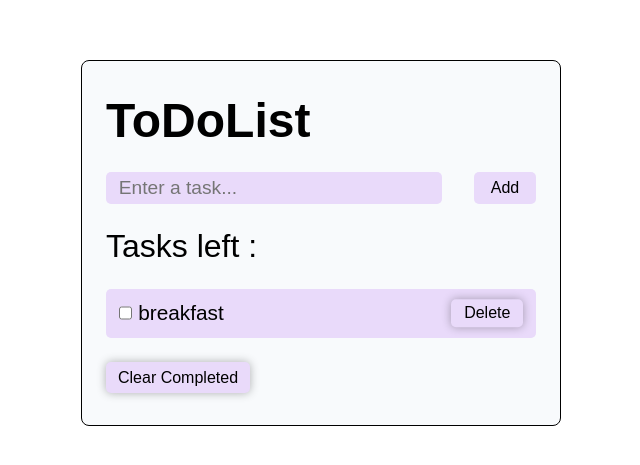
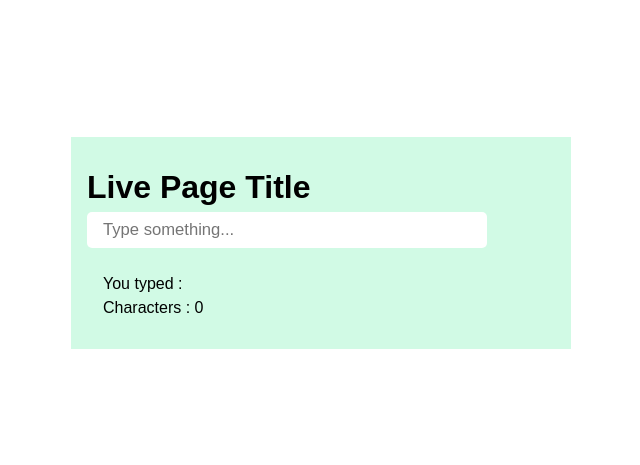
Before and after one commit to NargesHaidari/Daily-React-Practice, a React (Vite) app in the folder React-practice/: page / in a window 1280 px wide. Shown: the part 157-622 px from the top of the page, without its empty margins (319-959 px from the left). Built offline with nearby package versions, Linux system fonts and the light colour scheme.

Commit message:
Learn the React useEffect Hook

```diff
--- a/React-practice/src/App.css
+++ b/React-practice/src/App.css
@@ -1,139 +1,47 @@
-
 
 *{
+    box-sizing: border-box;
+    margin: 0;
     padding: 0;
-    margin: 0;
-    box-sizing: border-box;
+    font-family: Arial;
 }
 
 body{
-    font-family : arial;
     min-height: 100vh;
     display: flex;
+    align-items: center;
     justify-content: center;
-    align-items: center;
-    width: 100vw;
-    overflow-x: hidden;
-    padding: 2rem 0;
 }
 
-.toDoList-container{
-    background-color: #F8FAFC ;
-    border: 1px solid black;
-    padding: 2rem 1.5rem;
+.container{
+    width: 500px;
+    background-color: #D1FAE5;
+    padding: 2rem 1rem;
     display: flex;
     flex-direction: column;
-    gap: 1.5rem;
-    border-radius: 8px;
-    width: 30rem;
+    gap: 0.4rem;
+}
+
+input{
+    border: none;
+    outline: none;
+    padding: 0.5rem 0rem 0.5rem 1rem;
+    border-radius: 5px;
+    font-size: clamp(16px , 1.3vw , 22px);
+    width: min(400px , 100%);
+    margin-bottom: 20px;
+}
+
+p{
+    margin-left: 1rem;
 }
 
 
-
-.heading{
-    font-size: clamp(2rem, 6vw, 3rem);
-}
-
-.inp-btn{
-    display: flex;
-}
-
-.input{
-    width: min(22rem, 100%);
-    padding: 0.3rem 0.8rem;
-    font-size: clamp(1rem, 2vw, 1.2rem);
-    margin-right: 2rem;
-    border: none;
-    background-color: #e9dafa;
-    border-radius: 5px;
-    outline: none;
-}
-
-.add-btn, .clear-completed{
-    width: 4rem;
-    padding: 0.3rem 0.8rem;
-    background-color: #e9dafa;
-    border: none;
-    box-shadow: 0 0 10px rgba(0, 0, 0, 0.3);
-    font-size: clamp(0.7rem, 2vw, 1rem);
-    border-radius: 5px;
-    transition: all 0.3s ease;
-}
-
-.add-btn{
-    box-shadow: none;
-}
-
-.tasks-left{
-    font-size: clamp(1.5rem, 4vw, 2rem);
-}
-
-ul{
-    display: flex;
-    flex-direction: column;
-    gap: 1rem;
-    list-style-type: none;
-    width: 100%;
-    font-size: clamp(1rem, 2.5vw, 1.3rem);
-}
-
-li{
-    display: flex;
-    width: 100%;
-    position: relative;
-    background-color: #e9dafa;
-    padding: 0.8rem 0.8rem;
-    border-radius: 5px;
-}
-
-.checkbox{
-    margin-right: 0.4rem;
-}
-
-.delete-btn{
-    position: absolute;
-    right: 0.8rem;
-    padding: 0.3rem 0.8rem;
-    top: 50%;
-    transform: translateY(-50%);
-    background-color: transparent;
-    border: none;
-    box-shadow: 0 0 10px rgba(0, 0, 0, 0.3);
-    font-size: clamp(0.7rem, 2vw, 1rem);
-    border-radius: 5px;
-    transition: all 0.3s ease;
-}
-
-.delete-btn:hover, .add-btn:hover, .clear-completed:hover{
-    background-color: #f5ebff;
-}
-
-.delete-btn:active, .add-btn:active, .clear-completed:active{
-    background-color: #e9dafa;
-}
-
-.clear-completed{
-    width: 9rem;
-    font-size: clamp(0.7rem, 2vw, 1rem);
-    padding: 0.4rem 0;
-}
-
 @media(max-width:500px){
-    .toDoList-container{
-        width: 20rem;
+    .container{
+        width: 260px;
     }
-    body{
-        padding: 1rem 0;
-    }
-    .inp-btn{
-        display: flex;
-        flex-direction: column;
-        gap: 0.5rem;
+    h1{
+        font-size: 30px;
     }
 }
-
-@media(max-width:330px){
-    .toDoList-container{
-        width: 16rem;
-    }
-}
--- a/React-practice/src/App.jsx
+++ b/React-practice/src/App.jsx
@@ -1,11 +1,11 @@
 import './App.css'
-import TodoList from './components/TodoList';
+import LivePageTitle from './components/LivePageTitle';
 
 
 function App() {
   return (
     <>
-      <TodoList/>
+      <LivePageTitle/>
     </>
   );
 }
--- /dev/null
+++ b/React-practice/src/components/LivePageTitle.jsx
@@ -0,0 +1,20 @@
+import { useEffect , useState } from "react";
+
+
+export default function LivePageTitle(){
+
+    const [inputValue , setInputValue] = useState('')
+
+    useEffect(()=>{
+        document.title = inputValue || "Live Page Title";
+    }, [inputValue])
+
+    return (
+        <div className="container">
+            <h1>Live Page Title</h1>
+            <input type="text" placeholder="Type something..." value={inputValue} onChange={(e)=> setInputValue(e.target.value)}/>
+            <p>You typed : {inputValue}</p>
+            <p>Characters : {inputValue.length}</p>
+        </div>
+    )
+}
--- a/React-practice/src/components/TodoList.jsx
+++ /dev/null
@@ -1,69 +0,0 @@
-import { useState } from "react"
-
-
-export default function TodoList(){
-
-    let [inpValue, setInpValue] = useState('')
-    let [toDoList , setToDoList] = useState([{text:'breakfast', completed:false}])
-
-    function handleClick(){
-        setToDoList([...toDoList, {text:inpValue, completed:false}]);
-        setInpValue('')
-    }
-
-    function handleDelete(indexToDel){
-        setToDoList(
-            toDoList.filter((item , index)=>(index !== indexToDel))
-        )
-    }
-
-    function handleCheck(indexToCheck){
-        setToDoList(
-            toDoList.map((item, index) =>
-                index === indexToCheck
-                    ? {
-                        ...item,
-                        completed: !item.completed
-                    }
-                    : item
-            )
-        );
-    }
-
-    function clearCompleted(){
-        setToDoList(
-            toDoList.filter(item => !item.completed)
-        );
-    }
-
-    return (
-        <div className="toDoList-container">
-
-            <h1 className="heading">ToDoList</h1>
-
-            <div className="inp-btn">
-                <input className="input" value={inpValue} type="text" placeholder="Enter a task..." onChange={(e)=>{setInpValue(e.target.value)}}/>
-                <button className="add-btn" onClick={handleClick}>Add</button>
-            </div>
-
-            <p className="tasks-left">Tasks left : {}</p>
-
-            <ul>
-                {
-                toDoList.map(
-                    (item , index)=>{
-                        return <li key={index}>
-                            <input type="checkbox" className="checkbox" checked={item.completed}
-                            onChange={(e)=>{handleCheck(index)}}/>
-                            <span className="toDoList">{item.text}</span>
-                            <button className="delete-btn" onClick={()=>{handleDelete(index)}}>Delete</button>
-                        </li>
-                    }
-                )
-                }
-            </ul>
-
-            <button className="clear-completed" onClick={clearCompleted}>Clear Completed</button>
-        </div>
-    )
-}
```
Also changed, not shown: 1 other file (tests, documents, lock files or other folders).
